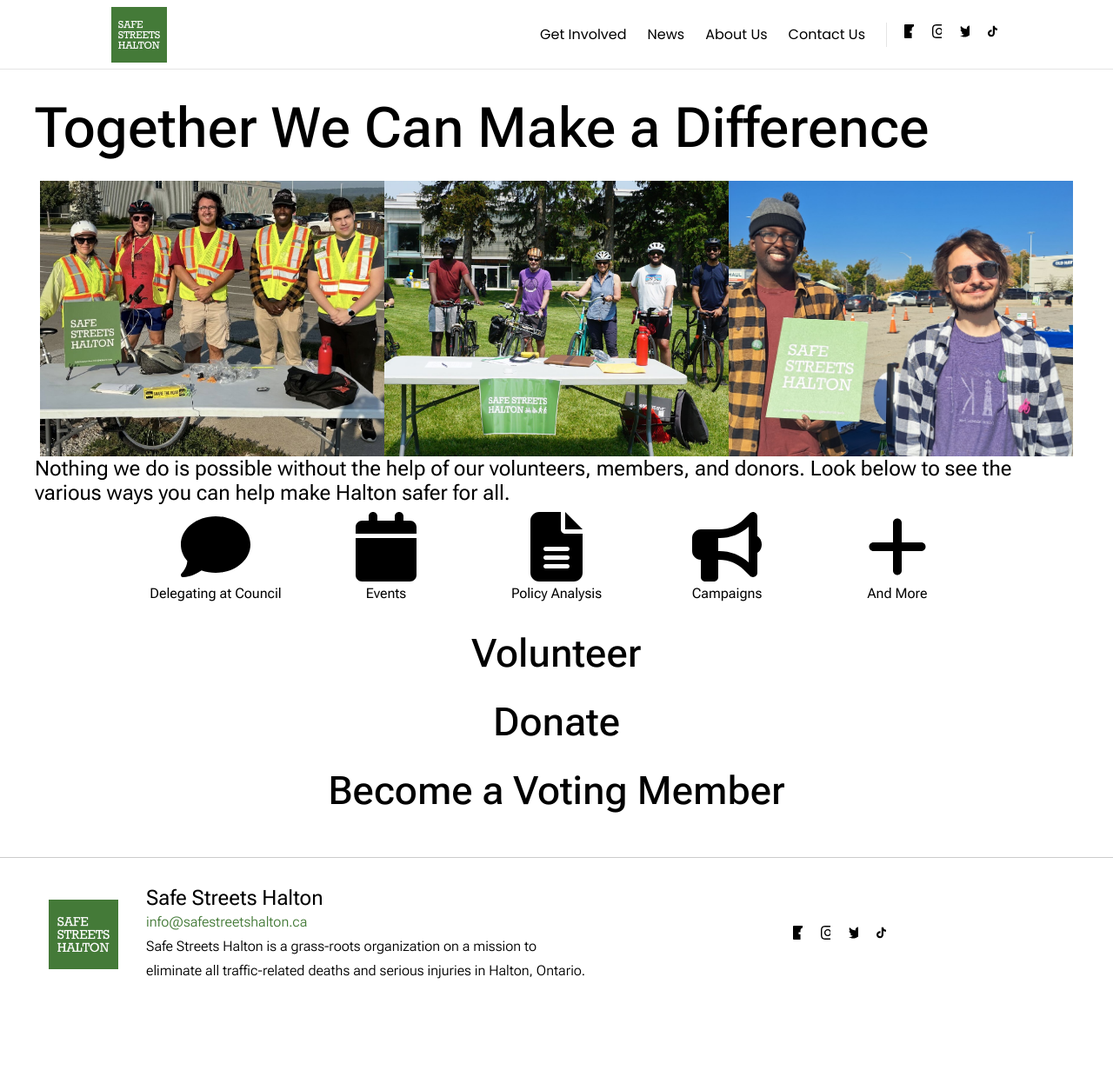
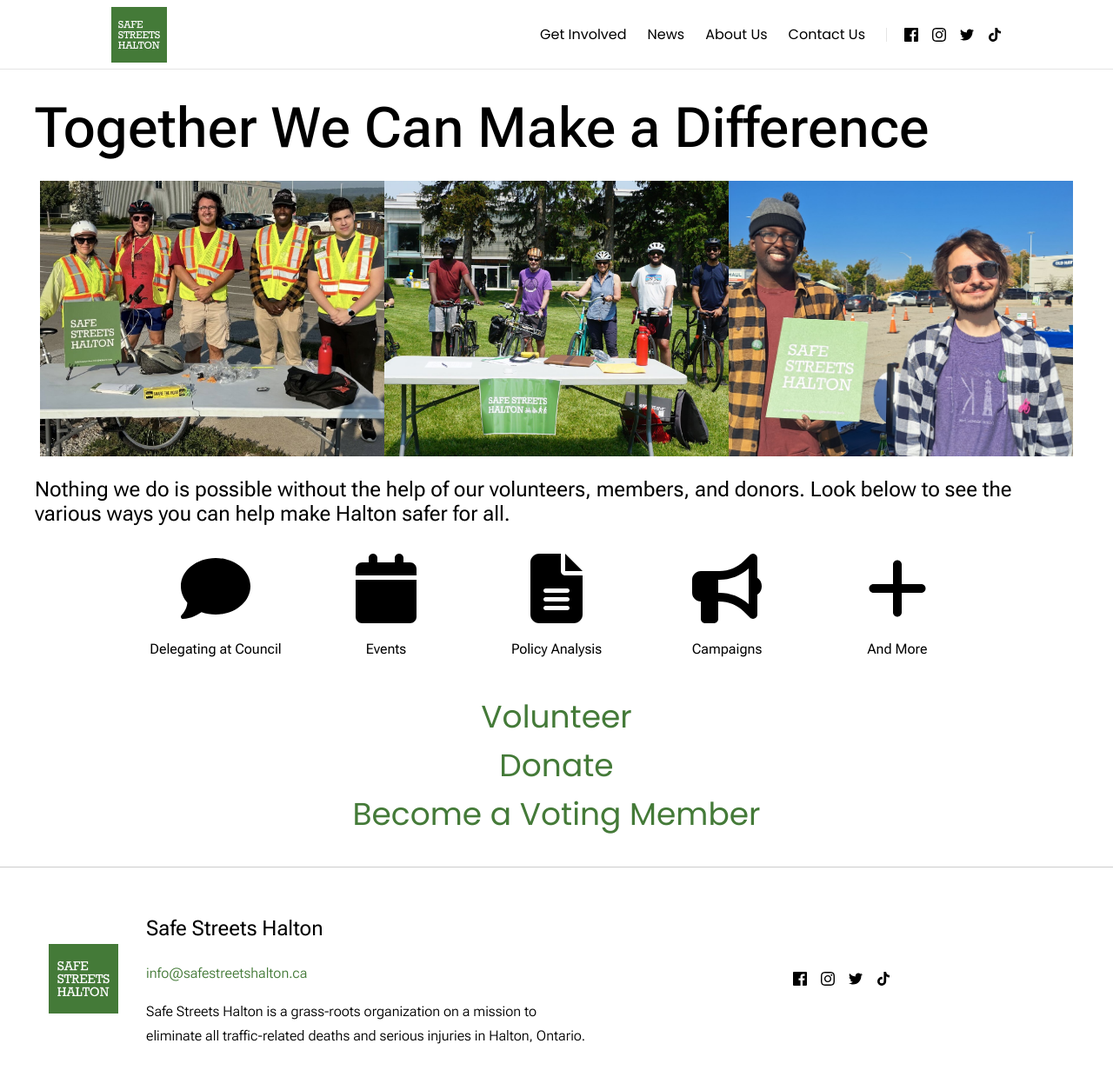
Before and after one commit to Safe-Streets-Halton/safe-streets-halton.github.io, a Jekyll site: the page built from get-involved.html, in a window 1280 px wide. Shown: the whole page at 87% size. Built offline with Jekyll 4.4.1, drawn with Linux system fonts in a browser that asks for light colours; before the commit the page ends 1163 px from its top, so only the background shows below that.

Commit message:
Fixed issues created by tailwind

```diff
--- a/_sass/input.scss
+++ b/_sass/input.scss
@@ -1,3 +1,20 @@
 @tailwind base;
+@layer base {
+  ul, ol, menu {
+    list-style: revert;
+    margin: revert;
+    padding: revert;
+  }
+  blockquote, dl, dd, h1, h2, h3, h4, h5, h6, hr, figure, p, pre {
+    margin: revert;
+  }
+}
+
 @tailwind components;
+@layer components {
+  .poppins {
+    font-family: 'Poppins';
+  }
+}
+
 @tailwind utilities;
--- a/_sass/style.scss
+++ b/_sass/style.scss
@@ -39,9 +39,7 @@ main {
     .svg-icon {
         width: 16px;
         height: 16px;
-        display: inline-block;
         fill: #000;
-        padding-right: 5px;
         vertical-align: text-top;
     }
     .username {
--- a/assets/style.css
+++ b/assets/style.css
@@ -154,7 +154,7 @@ html,
   -o-tab-size: 4;
      tab-size: 4;
   /* 3 */
-  font-family: Poppins, sans-serif;
+  font-family: Roboto Flex, sans-serif;
   /* 4 */
   font-feature-settings: normal;
   /* 5 */
@@ -554,6 +554,16 @@ video {
   display: none;
 }
 
+ul, ol, menu {
+  list-style: revert;
+  margin: revert;
+  padding: revert;
+}
+
+blockquote, dl, dd, h1, h2, h3, h4, h5, h6, hr, figure, p, pre {
+  margin: revert;
+}
+
 .container {
   width: 100%;
 }
@@ -588,6 +598,10 @@ video {
   }
 }
 
+.poppins {
+  font-family: 'Poppins';
+}
+
 .fixed {
   position: fixed;
 }
@@ -620,6 +634,14 @@ video {
   flex-wrap: wrap;
 }
 
+.items-center {
+  align-items: center;
+}
+
+.justify-center {
+  justify-content: center;
+}
+
 .gap-1 {
   gap: 0.25rem;
 }
@@ -628,9 +650,18 @@ video {
   gap: 1rem;
 }
 
+.text-center {
+  text-align: center;
+}
+
 .text-2xl {
   font-size: 1.5rem;
   line-height: 2rem;
+}
+
+.text-4xl {
+  font-size: 2.25rem;
+  line-height: 2.5rem;
 }
 
 .font-light {
--- a/get-involved.html
+++ b/get-involved.html
@@ -22,16 +22,10 @@ redirect_from:
         {%- include activity-icon-list.html -%}
     </section>
     <section>
-        <div style="display: flex; flex-direction: column; justify-content: center; gap: 16px; align-items: center;">
-            <div>
-                <a href="/get-involved/volunteer"><h2>Volunteer</h2></a>
-            </div>
-            <div>
-                <a href="/get-involved/donate"><h2>Donate</h2></a>
-            </div>
-            <div>
-                <a href="/get-involved/membership"><h2>Become a Voting Member</h2></a>
-            </div>
+        <div class="text-4xl flex flex-col justify-center gap-4 items-center text-center poppins">
+            <a href="/get-involved/volunteer">Volunteer</a>
+            <a href="/get-involved/donate">Donate</a>
+            <a href="/get-involved/membership">Become a Voting Member</a>
         </div>
     </section>
 </div>
```
Also changed, not shown: tailwind.config.js (+9 -6 lines).
